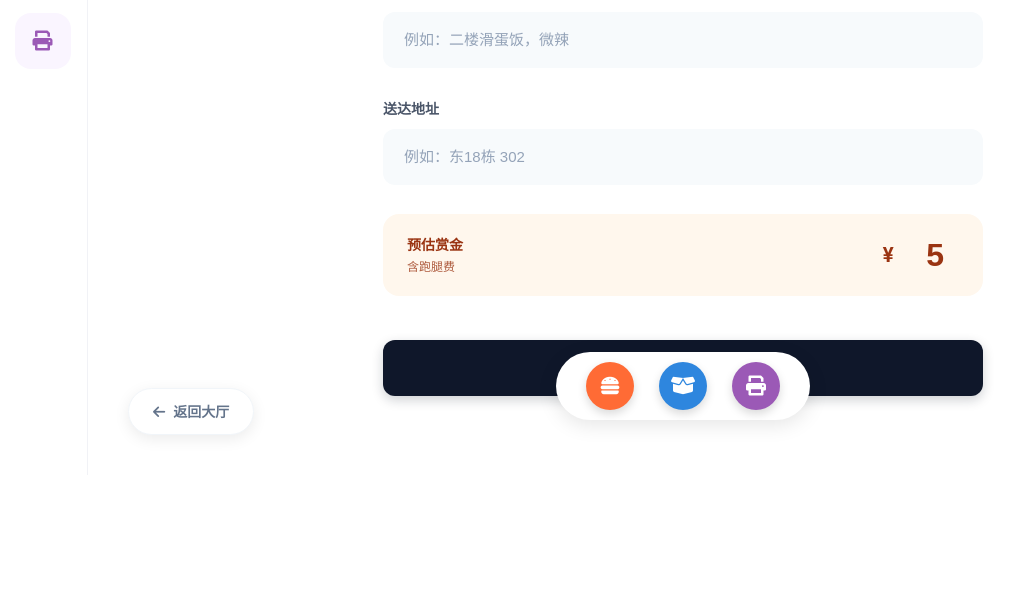
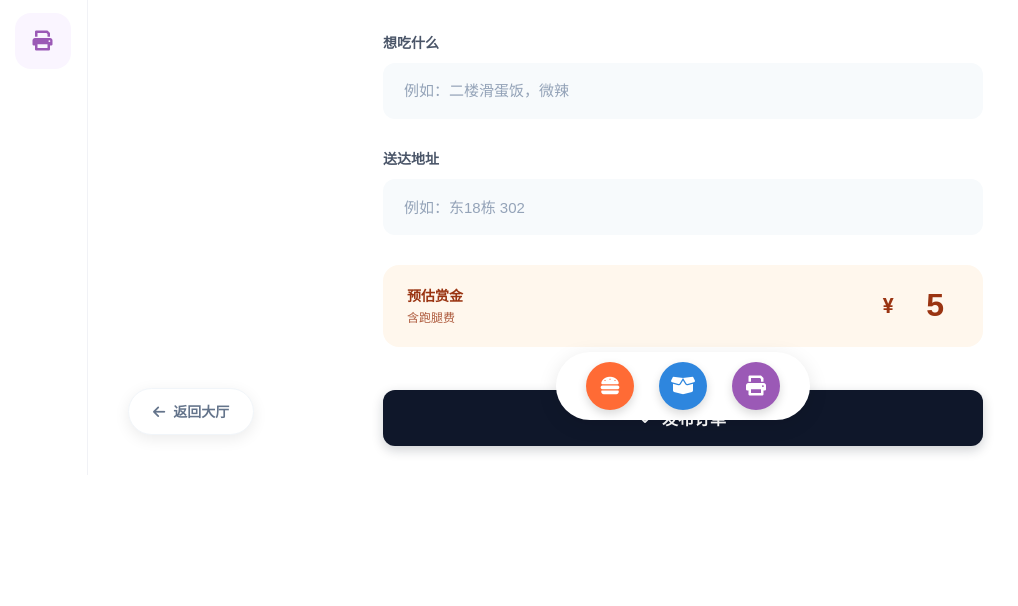
Before and after one commit to Astray-9/BS-EXPERIMENT2, a Python web app: template frontend/templates/forms/create_food.html in a window 1280 px wide. Shown: the part 325-931 px from the top of the page, without its empty margins (2-1020 px from the left). Before the commit the page ends 800 px from the top, so only its background shows below. Run offline with Jinja, Linux system fonts and the light colour scheme; the template is opened without the code that fills it, so the values that code supplies are empty.

Commit message:
发布带饭

```diff
--- a/frontend/templates/forms/create_food.html
+++ b/frontend/templates/forms/create_food.html
@@ -2,10 +2,10 @@
 {% block title %}发布带饭 - UniRun{% endblock %}
 
 {% block content %}
-<div class="auth-wrapper fade-in" style="display: flex; justify-content: center; min-height: calc(100vh - 140px); background: #fff;">
+<div class="auth-wrapper fade-in" style="background: transparent; min-height: auto; padding-top: 20px;">
 
-    <div style="width: 100%; max-width: 600px; margin: 0 auto; display: flex; flex-direction: column; justify-content: space-between; min-height: 100%;margin-top: -90px;">
-        <h2 style="text-align: center; font-size: 24px; font-weight: 800; color: #0F172A; margin-bottom: 40px;">
+    <div style="width: 100%; max-width: 600px; margin: 0 auto; display: flex; flex-direction: column; justify-content: center;">
+        <h2 style="text-align: center; font-size: 24px; font-weight: 800; color: #0F172A; margin-bottom: 30px;">
             发布带饭需求
         </h2>
 
@@ -27,13 +27,13 @@
             </div>
 
             <div class="form-group">
-                <label class="form-label">想吃什么</label>
-                <input type="text" name="description" class="form-input" placeholder="例如：二楼滑蛋饭，微辣" style="height: 56px;" required>
+                <label class="form-label" for="food_description">想吃什么</label>
+               <input type="text" id="food_description" name="description" class="form-input" placeholder="例如：二楼滑蛋饭，微辣" style="height: 56px;" required>
             </div>
 
             <div class="form-group">
-                <label class="form-label">送达地址</label>
-                <input type="text" name="location_deliver" class="form-input" placeholder="例如：东18栋 302" style="height: 56px;" required>
+                <label class="form-label" for="food_deliver">送达地址</label>
+               <input type="text" id="food_deliver" name="location_deliver" class="form-input" placeholder="例如：东18栋 302" style="height: 56px;" required>
             </div>
 
             <div class="price-display-box orange">
@@ -47,8 +47,7 @@
                            style="background: transparent; border: none; font-size: 32px; font-weight: 800; color: #9A3412; width: 60px; text-align: right; outline: none; font-family: 'DIN Alternate', sans-serif;">
                 </div>
             </div>
-
-            <input type="hidden" name="location_deliver" value="宿舍楼" > <button type="submit" class="btn btn-submit btn-block">
+            <button type="submit" class="btn btn-submit btn-block">
                 <i class="fas fa-check" style="margin-right: 8px;"></i> 发布订单
             </button>
         </form>
@@ -62,11 +61,8 @@
 
 <script>
     function selectCanteen(element, value) {
-        // 移除所有选中态
         document.querySelectorAll('.canteen-item').forEach(el => el.classList.remove('active'));
-        // 添加当前选中态
         element.classList.add('active');
-        // 更新隐藏 Input
         document.getElementById('input_location_pickup').value = value;
     }
 </script>
```
